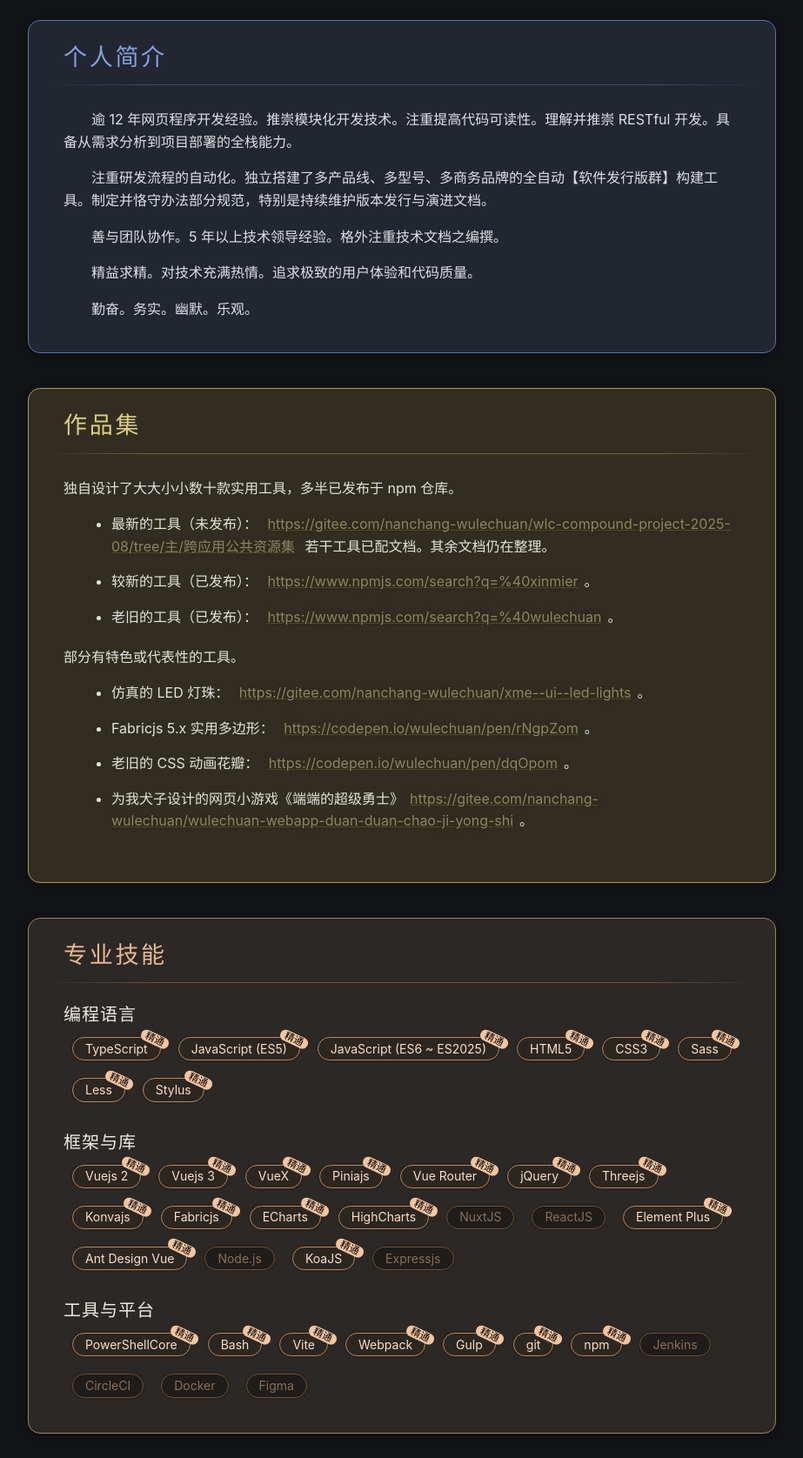
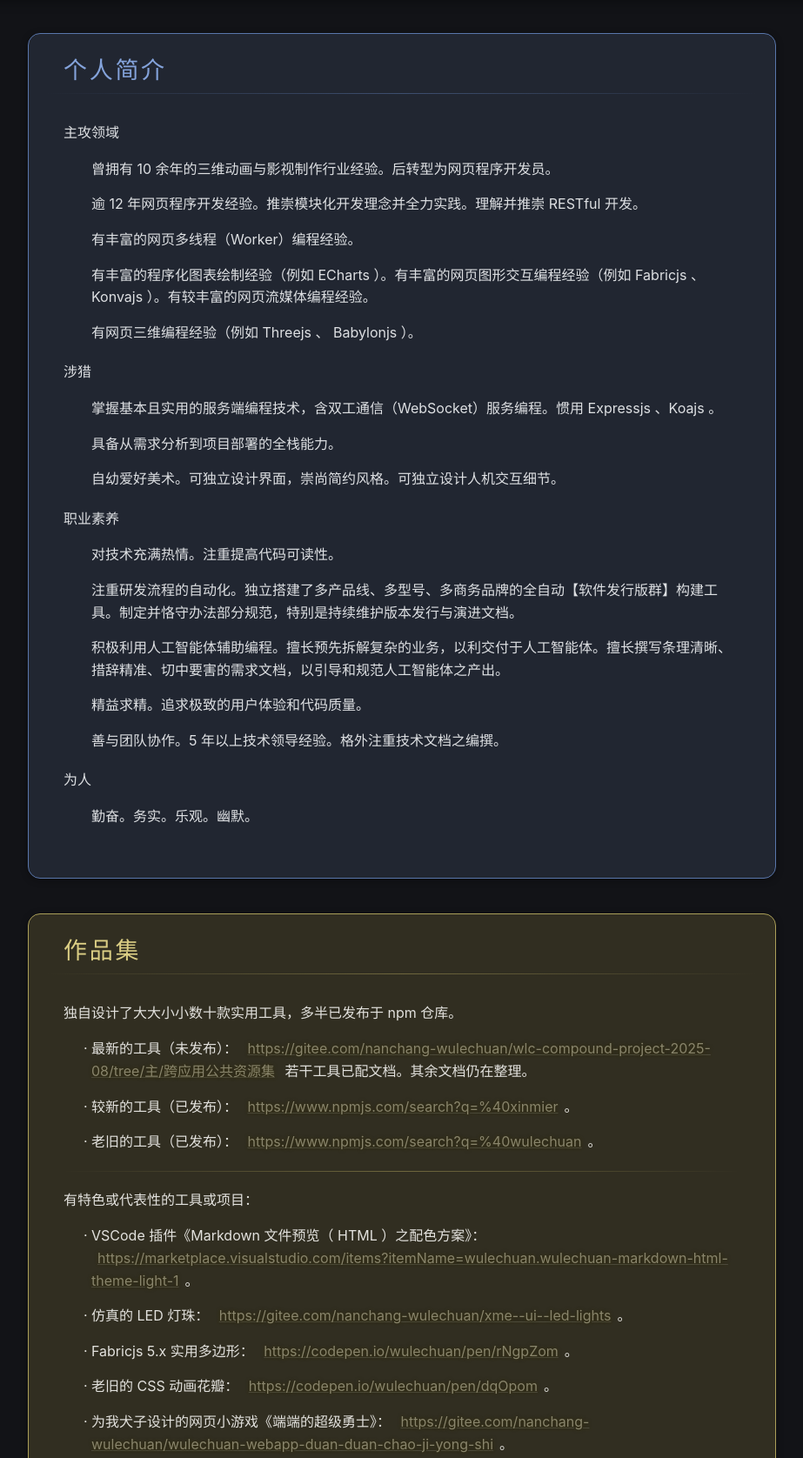
Before and after one commit to wulechuan/wulechuan.github.io, a plain HTML site: page index.html in a window 1280 px wide. Shown: the part 197-1873 px from the top of the page at 87% size, without its empty margins (178-1101 px from the left). Drawn offline with Linux system fonts and the light colour scheme.

Commit message:
进展：个人简介等内容编排有较大调整。

```diff
--- a/data/wulechuan.js
+++ b/data/wulechuan.js
@@ -15,16 +15,46 @@ window.resumeRawData = {
             代码仓库: 'https://gitee.com/nanchang-wulechuan',
         },
         个人简介: [
-            '逾 12 年网页程序开发经验。推崇模块化开发技术。注重提高代码可读性。理解并推崇 RESTful 开发。具备从需求分析到项目部署的全栈能力。',
+            {
+                文: '主攻领域',
+                列: [
+                    '曾拥有 10 余年的三维动画与影视制作行业经验。后转型为网页程序开发员。',
+                    '逾 12 年网页程序开发经验。推崇模块化开发理念并全力实践。理解并推崇 RESTful 开发。',
+                    '有丰富的网页多线程（Worker）编程经验。',
+                    '有丰富的程序化图表绘制经验（例如 ECharts ）。有丰富的网页图形交互编程经验（例如 Fabricjs 、Konvajs ）。有较丰富的网页流媒体编程经验。',
+                    '有网页三维编程经验（例如 Threejs 、 Babylonjs ）。',
+                ],
+            },
+            {
+                文: '涉猎',
+                列: [
+                    '掌握基本且实用的服务端编程技术，含双工通信（WebSocket）服务编程。惯用 Expressjs 、Koajs 。',
+                    '具备从需求分析到项目部署的全栈能力。',
+                    '自幼爱好美术。可独立设计界面，崇尚简约风格。可独立设计人机交互细节。',
+                ],
+            },
+            {
+                文: '职业素养',
+                列: [
+                    '对技术充满热情。注重提高代码可读性。',
                     '注重研发流程的自动化。独立搭建了多产品线、多型号、多商务品牌的全自动【软件发行版群】构建工具。制定并恪守办法部分规范，特别是持续维护版本发行与演进文档。',
+                    '积极利用人工智能体辅助编程。擅长预先拆解复杂的业务，以利交付于人工智能体。擅长撰写条理清晰、措辞精准、切中要害的需求文档，以引导和规范人工智能体之产出。',
+                    '精益求精。追求极致的用户体验和代码质量。',
                     '善与团队协作。5 年以上技术领导经验。格外注重技术文档之编撰。',
-            '精益求精。对技术充满热情。追求极致的用户体验和代码质量。',
-            '勤奋。务实。幽默。乐观。',
                 ],
+            },
+            {
+                文: '为人',
+                列: [
+                    '勤奋。务实。乐观。幽默。',
+                ],
+            },
+        ],
+    },
     作品集: [
         {
             文: '独自设计了大大小小数十款实用工具，多半已发布于 npm 仓库。',
-                表: [
+            列: [
                 [
                     '最新的工具（未发布）： ',
                     genHtmlOfAnchor('https://gitee.com/nanchang-wulechuan/wlc-compound-project-2025-08/tree/主/跨应用公共资源集'),
@@ -44,9 +74,16 @@ window.resumeRawData = {
                 ].join(''),
             ],
         },
+        '分隔线',
         {
-                文: '部分有特色或代表性的工具。',
-                表: [
+            文: '有特色或代表性的工具或项目：',
+            列: [
+                [
+                    'VSCode 插件《Markdown 文件预览（ HTML ）之配色方案》： ',
+                    genHtmlOfAnchor('https://marketplace.visualstudio.com/items?itemName=wulechuan.wulechuan-markdown-html-theme-light-1'),
+                    '。',
+                ].join(''),
+
                 [
                     '仿真的 LED 灯珠： ',
                     genHtmlOfAnchor('https://gitee.com/nanchang-wulechuan/xme--ui--led-lights'),
@@ -66,14 +103,13 @@ window.resumeRawData = {
                 ].join(''),
 
                 [
-                        '为我犬子设计的网页小游戏《端端的超级勇士》',
+                    '为我犬子设计的网页小游戏《端端的超级勇士》： ',
                     genHtmlOfAnchor('https://gitee.com/nanchang-wulechuan/wulechuan-webapp-duan-duan-chao-ji-yong-shi'),
                     '。',
                 ].join(''),
             ],
         },
     ],
-    },
     受教育经历: [
         {
             教育机构: '南京邮电学院（今南京邮电大学）',
@@ -95,7 +131,7 @@ window.resumeRawData = {
             [ 'Less',                      '精通' ],
             [ 'Stylus',                    '精通' ],
         ],
-        开发框架: [
+        技术框架技术子领域与专门工具库: [
             [ 'Vuejs 2',        '精通' ],
             [ 'Vuejs 3',        '精通' ],
             [ 'VueX',           '精通' ],
@@ -107,6 +143,8 @@ window.resumeRawData = {
             [ 'Fabricjs',       '精通' ],
             [ 'ECharts',        '精通' ],
             [ 'HighCharts',     '精通' ],
+            [ 'WebMediaStream' ],
+            [ '(Web) Workers' ],
             [ 'NuxtJS' ],
             [ 'ReactJS' ],
             [ 'Element Plus',   '精通' ],
@@ -115,7 +153,7 @@ window.resumeRawData = {
             [ 'KoaJS',          '精通' ],
             [ 'Expressjs' ],
         ],
-        开发工具: [
+        泛用工具与平台: [
             [ 'PowerShellCore', '精通' ],
             [ 'Bash',           '精通' ],
             [ 'Vite',           '精通' ],
--- a/index.html
+++ b/index.html
@@ -4,10 +4,9 @@
 <head>
     <meta charset="UTF-8">
     <meta name="viewport" content="width=device-width, initial-scale=1.0">
-    <title>前端开发工程师简历</title>
+    <title>简历</title>
 
     <script src="js/3rd-parties/vuejs-3.4.27.js"></script>
-    <!-- <script src="js/3rd-parties/lucide.js"></script> -->
 
     <style>
         *,
@@ -40,17 +39,15 @@
             }
         }
 
-        #app {
+        .app {
             font-family: 'HarmonyOS Sans', 'Inter', sans-serif;
             font-size: 0.8rem;
         }
     </style>
 
     <style id="styles--app-theming-central">
-        #app {
+        .app {
             --shadow-color: rgba(0, 0, 0, 0.319);
-
-            --hr-color: hsl(var(--theme-color-tone), var(--theme-strokes-colors-vivid), var(--theme-strokes-colors-lightness), 0.51);
 
             --theme-color-tone: 222;
             --theme-bg-vivid: 15%;
@@ -63,34 +60,34 @@
             background-color: hsl(var(--theme-color-tone), 12%,  8%);
         }
 
-        #app a {
+        .app a {
             outline-style: solid;
             outline-width: 0.1rem;
             outline-color: transparent;
         }
 
-        #app :focus-visible,
-        #app :focus {
+        .app :focus-visible,
+        .app :focus {
             outline-color: hsl(var(--theme-color-tone), var(--theme-primary-colors-vivid), var(--theme-primary-colors-lightness));
             color:         hsl(var(--theme-color-tone), var(--theme-primary-colors-vivid), var(--theme-primary-colors-lightness));
         }
 
-        #app hr {
+        .app hr {
             background-color: transparent;
             background-image: linear-gradient(
                 to right,
                 transparent 0%,
-                var(--hr-color) 15% 85%,
+                hsl(var(--theme-color-tone), var(--theme-strokes-colors-vivid), var(--theme-strokes-colors-lightness), 0.51),
                 transparent 100%
             );
         }
 
-        #app a {
+        .app a {
             color:                  hsl(var(--theme-color-tone), 12%, 48%);
             text-shadow: 0 0 0.2rem hsl(var(--theme-color-tone), 77%, 11%);
         }
 
-        #app a:hover {
+        .app a:hover {
             color: hsl(var(--theme-color-tone), var(--theme-primary-colors-vivid), var(--theme-primary-colors-lightness));
         }
 
@@ -160,7 +157,7 @@
     </style>
 
     <style id="styles--app-base">
-        #app {
+        .app {
             --app-content-max-width: 45rem;
             line-height: 1.6;
             margin: 0 auto;
@@ -168,34 +165,34 @@
         }
 
         #app[v-cloak],
-        #app [v-cloak] {
+        .app [v-cloak] {
             display: none !important;
         }
 
-        #app hr {
+        .app hr {
             display: block;
             border-width: 0;
             border-style: none;
             width: 100%;
-            margin: 0.5rem auto;
+            margin: 1rem auto;
             min-height: 1px;
             max-height: 1px;
             flex: 0 0;
         }
 
-        #app svg.icon use {
+        .app svg.icon use {
             stroke: currentColor;
             fill:   transparent;
         }
 
-        #app svg.icon {
+        .app svg.icon {
             margin-top: 0.15em;
             width:  1em;
             height: 1em;
             flex: 0 0 auto;
         }
 
-        #app a {
+        .app a {
             text-decoration-color: #fff2;
             border-radius: 0.2em;
             padding: 0.15rem 0.35rem;
@@ -352,7 +349,7 @@
 
         .timeline-node-content-body article ol:last-child,
         .timeline-node-content-body article ul:last-child {
-            margin-bottom: 0.25rem;
+            margin-bottom: 0.35rem;
         }
 
         .timeline-node-content-body article ol:last-child > li,
@@ -404,7 +401,6 @@
         }
 
         .section > hr {
-            --hr-color: hsl(var(--theme-color-tone), var(--theme-strokes-colors-vivid), var(--theme-strokes-colors-lightness), 0.51);
             margin-block: 0.25rem 0.75rem;
         }
 
@@ -623,9 +619,21 @@
             padding: 0.25rem 0;
         }
 
+        .section.summary   p:last-child,
+        .section.portfolio p:last-child {
+            margin-bottom: 0;
+        }
+
         .section.summary p {
-            text-indent: 2ic;
+            text-indent: 0;
+            /* text-indent: 2ic; */
             margin-bottom: 1em;
+        }
+
+        .section.summary p + ul {
+            list-style: none;
+            /* list-style-type: '· '; */
+            padding-left: 2ic;
         }
 
         .section.portfolio p {
@@ -633,9 +641,9 @@
             margin-bottom: 1em;
         }
 
-        .section.summary   p:last-child,
-        .section.portfolio p:last-child {
-            margin-bottom: 0;
+        .section.portfolio p + ul {
+            list-style-type: '· ';
+            padding-left: 2ic;
         }
 
         .section.skills .section-body {
@@ -706,7 +714,7 @@
         </symbol>
     </svg>
 
-    <div id="app" v-cloak>
+    <div id="app" class="app" v-cloak>
         <header class="app-header revealable reveals-by-sliding-downwards">
             <div class="app-header-content">
                 <div class="people-name-and-profession-title">
@@ -714,8 +722,10 @@
                         <ruby>
                             <span>{{ resume.data.个人信息摘要.姓名 }}</span>
                             <rp>（</rp>
-                            <rt><span v-for="(某字的拼音, loopIndex) in resume.data.个人信息摘要.姓名拼音" :key="loopIndex">{{ 某字的拼音
-                                    }}</span></rt>
+                            <rt><span
+                                v-for="(某字的拼音, loopIndex) in resume.data.个人信息摘要.姓名拼音"
+                                :key="loopIndex"
+                            >{{ 某字的拼音 }}</span></rt>
                             <rp>）</rp>
                         </ruby>
                     </h1>
@@ -765,14 +775,16 @@
                         >
                             <section v-if="某自然段 && typeof 某自然段 === 'object'">
                                 <p v-if="某自然段.文" v-html="某自然段.文"></p>
-                                <ul v-if="Array.isArray(某自然段.表) && 某自然段.表.length">
+                                <ul v-if="Array.isArray(某自然段.列) && 某自然段.列.length">
                                     <li
-                                        v-for="(某项, 该表之循环序号) in 某自然段.表"
-                                        :key="该表之循环序号"
+                                        v-for="(某项, 该项之循环序号) in 某自然段.列"
+                                        :key="该项之循环序号"
                                         v-html="某项"
                                     ></li>
                                 </ul>
                             </section>
+
+                            <hr v-else-if="某自然段 === '分隔线'">
 
                             <p v-else v-html="某自然段"></p>
                         </template>
@@ -780,26 +792,28 @@
                 </div>
             </section>
 
-            <section class="section portfolio revealable reveals-by-sliding-upwards">
+            <section v-if="resume.data.作品集 && resume.data.作品集.length > 0" class="section portfolio revealable reveals-by-sliding-upwards">
                 <h2 class="section-main-title">作品集</h2>
                 <hr>
                 <div class="section-body">
                     <article>
                         <template
-                            v-for="(某自然段, loopIndex) in resume.data.个人信息摘要.作品集"
+                            v-for="(某自然段, loopIndex) in resume.data.作品集"
                             :key="loopIndex"
                             v-html="某自然段"
                         >
                             <section v-if="某自然段 && typeof 某自然段 === 'object'">
                                 <p v-if="某自然段.文" v-html="某自然段.文"></p>
-                                <ul v-if="Array.isArray(某自然段.表) && 某自然段.表.length">
+                                <ul v-if="Array.isArray(某自然段.列) && 某自然段.列.length">
                                     <li
-                                        v-for="(某项, 该表之循环序号) in 某自然段.表"
-                                        :key="该表之循环序号"
+                                        v-for="(某项, 该项之循环序号) in 某自然段.列"
+                                        :key="该项之循环序号"
                                         v-html="某项"
                                     ></li>
                                 </ul>
                             </section>
+
+                            <hr v-else-if="某自然段 === '分隔线'">
 
                             <p v-else v-html="某自然段"></p>
                         </template>
@@ -813,7 +827,7 @@
                 <div class="section-body">
                     <div class="skills-multi-lists">
                         <div class="capsules-single-list skills-single-list">
-                            <h3 class="section-content-title capsules-list-title">编程语言</h3>
+                            <h3 class="section-content-title capsules-list-title">开发语言</h3>
                             <ul class="the-list">
                                 <li
                                     v-for="某技能 in resume.data.技能集.开发语言"
@@ -825,10 +839,10 @@
                         </div>
 
                         <div class="capsules-single-list skills-single-list">
-                            <h3 class="section-content-title capsules-single-list-title">框架与库</h3>
+                            <h3 class="section-content-title capsules-single-list-title">技术框架、技术子领域与专门工具库</h3>
                             <ul class="the-list">
                                 <li
-                                    v-for="某技能 in resume.data.技能集.开发框架"
+                                    v-for="某技能 in resume.data.技能集.技术框架技术子领域与专门工具库"
                                     :key="某技能"
                                     class="capsule"
                                     :class="{ [`技能掌握等级--${某技能[1] || '默认'}`]: true }"
@@ -837,10 +851,10 @@
                         </div>
 
                         <div class="capsules-single-list skills-single-list">
-                            <h3 class="section-content-title capsules-list-title">工具与平台</h3>
+                            <h3 class="section-content-title capsules-list-title">泛用工具与平台</h3>
                             <ul class="the-list">
                                 <li
-                                    v-for="某技能 in resume.data.技能集.开发工具"
+                                    v-for="某技能 in resume.data.技能集.泛用工具与平台"
                                     :key="某技能"
                                     class="capsule"
                                     :class="{ [`技能掌握等级--${某技能[1] || '默认'}`]: true }"
@@ -965,10 +979,8 @@
                                     </div>
 
                                     <a v-if="某项目.项目成果地址" :href="某项目.项目成果地址" target="_blank" rel="noopener noreferrer"
-                                        class="project-link">
-                                        查看项目 <i data-lucide="arrow-up-right"
-                                            style="width: 16px; height: 16px; display: inline-block; vertical-align: middle;"></i>
-                                    </a>
+                                        class="project-link"
+                                    >查看项目 <svg class="icon"><use href="#lucide-arrow-up-right"></use></svg></a>
                                 </div>
                             </div>
                         </div>
@@ -1047,6 +1059,7 @@
                     data: {
                         个人信息摘要: { name: '-', title: '', 联系方式: {} },
                         个人简介: {},
+                        作品集: [],
                         技能集: {},
                         从业经历: [],
                         项目经验: [],
```
Lines whose indentation alone changed are shown as unchanged.
